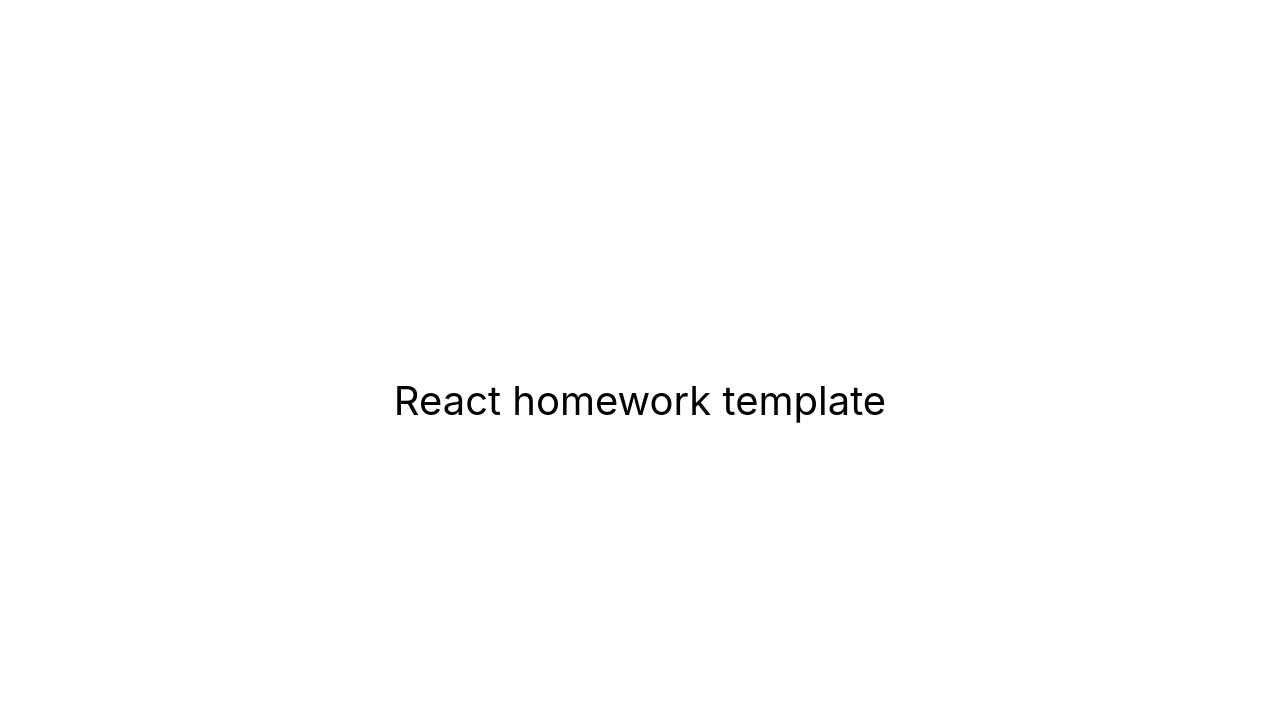
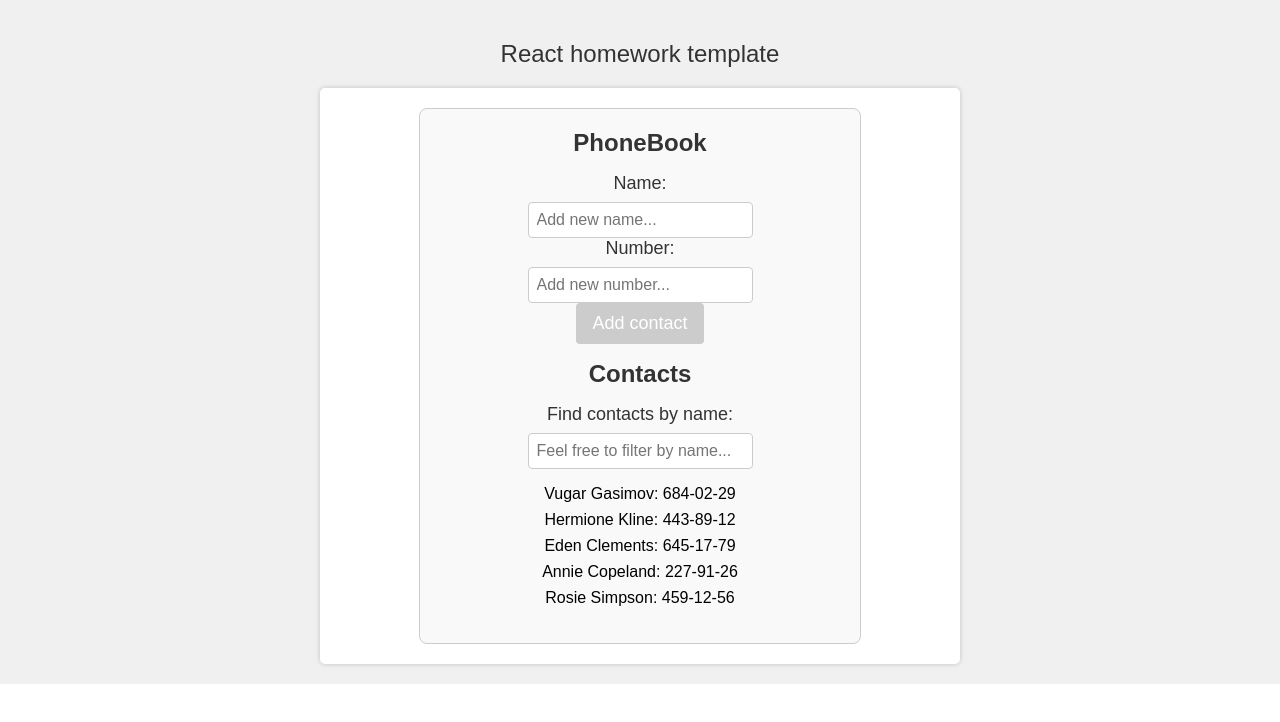
Before and after one commit to vugar-gasimov/goit-react-hw-02-phonebook, a React (Create React App) app: page / in a window 1280 px wide. Shown: the top 722 px of the page. Built offline with nearby package versions, Linux system fonts and the light colour scheme.

Commit message:
step 4 is done

```diff
--- a/package.json
+++ b/package.json
@@ -7,9 +7,14 @@
     "@testing-library/jest-dom": "^5.16.3",
     "@testing-library/react": "^12.1.4",
     "@testing-library/user-event": "^13.5.0",
+    "lodash.debounce": "^4.0.8",
+    "modern-normalize": "^2.0.0",
+    "nanoid": "^5.0.2",
+    "prop-types": "^15.8.1",
     "react": "^18.1.0",
     "react-dom": "^18.1.0",
     "react-scripts": "5.0.1",
+    "styled-components": "^6.1.0",
     "web-vitals": "^2.1.3"
   },
   "scripts": {
--- /dev/null
+++ b/src/components/App.Styled.js
@@ -0,0 +1,23 @@
+import styled from 'styled-components';
+
+export const AppContainer = styled.div`
+  font-family: Arial, sans-serif;
+  background-color: #f0f0f0;
+  text-align: center;
+  padding: 20px;
+`;
+
+export const TitleContainer = styled.div`
+  font-size: 24px;
+  color: #333;
+  margin: 20px 0;
+`;
+
+export const ContentContainer = styled.div`
+  max-width: 600px;
+  margin: 0 auto;
+  background-color: #fff;
+  padding: 20px;
+  border-radius: 5px;
+  box-shadow: 0 0 5px rgba(0, 0, 0, 0.2);
+`;
--- a/src/components/App.jsx
+++ b/src/components/App.jsx
@@ -1,16 +1,13 @@
+import React from 'react';
+import { ContactBook } from './Contact-Book/ContactBook';
+import { AppContainer, TitleContainer, ContentContainer } from './App.Styled';
 export const App = () => {
   return (
-    <div
-      style={{
-        height: '100vh',
-        display: 'flex',
-        justifyContent: 'center',
-        alignItems: 'center',
-        fontSize: 40,
-        color: '#010101'
-      }}
-    >
-      React homework template
-    </div>
+    <AppContainer>
+      <TitleContainer>React homework template</TitleContainer>
+      <ContentContainer>
+        <ContactBook />
+      </ContentContainer>
+    </AppContainer>
   );
 };
--- /dev/null
+++ b/src/components/Contact-Book/ContactBook.Styled.js
@@ -0,0 +1,82 @@
+import styled from 'styled-components';
+
+export const PhoneBookContainer = styled.div`
+  font-family: Arial, sans-serif;
+  max-width: 400px;
+  margin: 0 auto;
+  padding: 20px;
+
+  border: 1px solid #ccc;
+  border-radius: 8px;
+  background-color: #f9f9f9;
+`;
+
+export const PhoneBookTitle = styled.h1`
+  font-size: 24px;
+  color: #333;
+  margin: 0;
+  margin-bottom: 16px;
+`;
+
+export const PhoneBookInputContainer = styled.div`
+  display: flex;
+  align-items: center;
+  margin-top: 10px;
+  flex-direction: column;
+  margin-bottom: 16px;
+`;
+
+export const PhoneBookInputLabel = styled.p`
+  flex: 1;
+  font-size: 18px;
+  color: #333;
+  margin: 0;
+  margin-bottom: 8px;
+`;
+
+export const PhoneBookInput = styled.input`
+  flex: 3;
+  font-size: 16px;
+  padding: 8px;
+  border: 1px solid #ccc;
+  border-radius: 4px;
+  outline: none;
+`;
+
+export const PhoneBookButton = styled.button`
+  flex: 1;
+  font-size: 18px;
+  background-color: #007bff;
+  color: #fff;
+  border: none;
+  border-radius: 4px;
+  padding: 10px 16px;
+  cursor: pointer;
+  transition: background-color 0.3s;
+
+  &:disabled {
+    background-color: #ccc;
+    cursor: not-allowed;
+  }
+
+  &:hover:enabled {
+    background-color: #0056b3;
+  }
+`;
+
+export const PhoneBookContactList = styled.ul`
+  list-style: none;
+  padding: 0;
+`;
+
+export const PhoneBookContactItem = styled.li`
+  font-size: 16px;
+  margin: 8px 0;
+`;
+
+export const PhoneBookContactTitle = styled.h2`
+  font-size: 24px;
+  color: #333;
+  margin: 0;
+  margin-bottom: 16px;
+`;
--- /dev/null
+++ b/src/components/Contact-Book/ContactBook.jsx
@@ -0,0 +1,127 @@
+import { nanoid } from 'nanoid';
+import React, { Component } from 'react';
+import PropTypes from 'prop-types';
+import {
+  PhoneBookContainer,
+  PhoneBookTitle,
+  PhoneBookInputContainer,
+  PhoneBookInputLabel,
+  PhoneBookInput,
+  PhoneBookButton,
+  PhoneBookContactList,
+  PhoneBookContactItem,
+  PhoneBookContactTitle,
+} from './ContactBook.Styled';
+import { Filter } from './Filter';
+
+export class ContactBook extends Component {
+  state = {
+    contacts: [
+      { id: 'id-1', name: 'Vugar Gasimov', number: '684-02-29' },
+      { id: 'id-2', name: 'Hermione Kline', number: '443-89-12' },
+      { id: 'id-3', name: 'Eden Clements', number: '645-17-79' },
+      { id: 'id-4', name: 'Annie Copeland', number: '227-91-26' },
+      { id: 'id-5', name: 'Rosie Simpson', number: '459-12-56' },
+    ],
+    filter: '',
+    name: '',
+    number: '',
+    isNameValid: false,
+    isNumberValid: false,
+  };
+  handleNewContacts = () => {
+    if (this.state.isNameValid && this.state.isNumberValid) {
+      const newContact = {
+        id: nanoid(),
+        name: this.state.name,
+        number: this.state.number,
+      };
+      this.setState(prevState => ({
+        contacts: [...prevState.contacts, newContact],
+        name: '',
+        number: '',
+      }));
+    }
+  };
+  handleNewName = e => {
+    const name = e.target.value.trim();
+    const isNameValid =
+      /^[a-zA-Zа-яА-Я]+(([' -][a-zA-Zа-яА-Я ])?[a-zA-Zа-яА-Я]*)*$/.test(name);
+    this.setState({
+      name,
+      isNameValid,
+    });
+  };
+  handleNewNumber = e => {
+    const number = e.target.value.trim();
+    const isNumberValid =
+      /^\+?\d{1,4}?[-.\s]?\(?\d{1,3}?\)?[-.\s]?\d{1,4}[-.\s]?\d{1,4}[-.\s]?\d{1,9}$/.test(
+        number
+      );
+    this.setState({
+      number,
+      isNumberValid,
+    });
+  };
+  handleFilterInput = e => {
+    console.log(e.target.value);
+    this.setState({ filter: e.target.value });
+  };
+  getFilteredData = () => {
+    return this.state.contacts.filter(item =>
+      item.name.toLowerCase().includes(this.state.filter.toLowerCase())
+    );
+  };
+  render() {
+    const { name, number, isNameValid, isNumberValid, filter } = this.state;
+    const filteredData = this.getFilteredData();
+    return (
+      <PhoneBookContainer>
+        <PhoneBookTitle>PhoneBook</PhoneBookTitle>
+        <PhoneBookInputContainer>
+          <PhoneBookInputLabel>Name: </PhoneBookInputLabel>
+          <PhoneBookInput
+            type="text"
+            name="name"
+            // pattern="^[a-zA-Zа-яА-Я]+(([' -][a-zA-Zа-яА-Я ])?[a-zA-Zа-яА-Я]*)*$"
+            title="Name may contain only letters, apostrophe, dash and spaces. For example Adrian, Jacob Mercer, Charles de Batz de Castelmore d'Artagnan."
+            required
+            value={name}
+            placeholder="Add new name..."
+            onChange={this.handleNewName}
+          />
+          <PhoneBookInputLabel>Number: </PhoneBookInputLabel>
+          <PhoneBookInput
+            type="tel"
+            name="number"
+            // pattern="\+?\d{1,4}?[-.\s]?\(?\d{1,3}?\)?[-.\s]?\d{1,4}[-.\s]?\d{1,4}[-.\s]?\d{1,9}"
+            title="Phone number must be digits and can contain spaces, dashes, parentheses and can start with +"
+            required
+            value={number}
+            placeholder="Add new number..."
+            onChange={this.handleNewNumber}
+          />
+          <PhoneBookButton
+            onClick={this.handleNewContacts}
+            disabled={!isNameValid || !isNumberValid}
+          >
+            Add contact
+          </PhoneBookButton>
+        </PhoneBookInputContainer>
+        <PhoneBookContactTitle>Contacts</PhoneBookContactTitle>
+        <PhoneBookInputLabel>Find contacts by name: </PhoneBookInputLabel>
+        <Filter filter={filter} setFilter={this.handleFilterInput} />
+        <PhoneBookContactList>
+          {filteredData.map(contact => (
+            <PhoneBookContactItem key={contact.id}>
+              {contact.name}: {contact.number}
+            </PhoneBookContactItem>
+          ))}
+        </PhoneBookContactList>
+      </PhoneBookContainer>
+    );
+  }
+}
+ContactBook.propTypes = {
+  message: PropTypes.string,
+};
--- /dev/null
+++ b/src/components/Contact-Book/Filter.jsx
@@ -0,0 +1,21 @@
+import React from 'react';
+import { PhoneBookInput } from './ContactBook.Styled';
+import PropTypes from 'prop-types';
+
+export const Filter = ({ setFilter, filter }) => {
+  return (
+    <PhoneBookInput
+      value={filter}
+      placeholder="Feel free to filter by name..."
+      onChange={setFilter}
+      type="text"
+      name="filter"
+      title="Filtering contact list by name."
+    />
+  );
+};
+
+Filter.propTypes = {
+  setFilter: PropTypes.func.isRequired,
+  filter: PropTypes.string.isRequired,
+};
```
Also changed, not shown: 1 other file (tests, documents, lock files or other folders).
